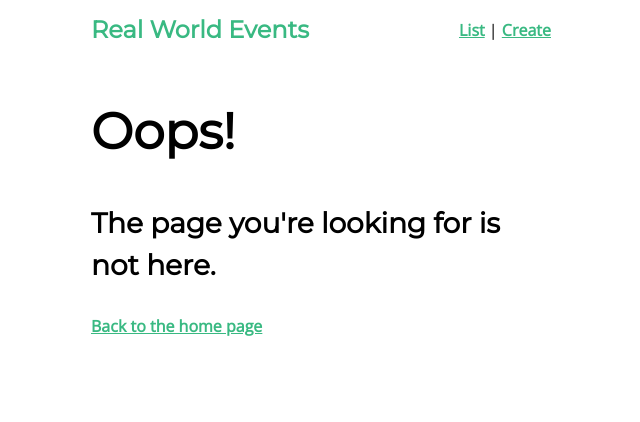
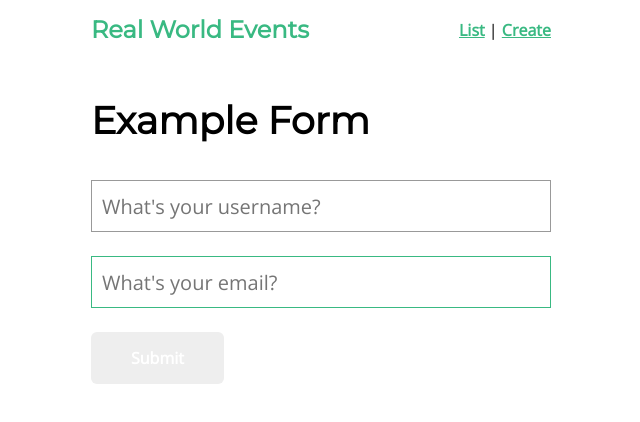
Before and after one commit to palegret/vue-mastery-project, a Vue app: page /example in a window 1280 px wide. Before the commit this address led to /404. Shown: the top 422 px of the page, without its empty margins (319-959 px from the left). Built offline with nearby package versions, Linux system fonts and the light colour scheme.

Commit message:
Code for lesson 10, 'Form Validation with Vuelidate'.

```diff
--- a/package.json
+++ b/package.json
@@ -17,6 +17,7 @@
     "vue": "^2.5.22",
     "vue-router": "3.1.3",
     "vuejs-datepicker": "1.6.2",
+    "vuelidate": "^0.7.5",
     "vuetify": "2.0.11",
     "vuex": "3.1.1"
   },
--- a/src/App.vue
+++ b/src/App.vue
@@ -195,6 +195,7 @@ textarea {
   -webkit-appearance: none;
 }
 [type='text'],
+[type='email'],
 [type='number'],
 [type='search'],
 [type='password'] {
@@ -204,6 +205,7 @@ textarea {
   font-size: 20px;
 }
 [type='text']:focus,
+[type='email'],
 [type='number']:focus,
 [type='search']:focus,
 [type='password']:focus {
@@ -249,6 +251,13 @@ select:focus::ms-value {
 select::ms-expand {
   opacity: 0;
 }
+.error {
+  border: 1px solid red;
+}
+.error-message {
+  color: red;
+}
+
 /* NProgress override */
 #nprogress .bar {
   background: #39b982;
--- a/src/main.js
+++ b/src/main.js
@@ -1,17 +1,21 @@
-// import "nprogress/nprogress.css";
-import "./styles/nprogress-overrides.css";
+// =============================================================================
+// Codebase for the following Vue Mastery courses:
+//
+// 💥 Real World Vue.js
+// 💥 Mastering Vuex
+// 💥 Next-Level Vue
+//
+// GitHub: https://github.com/Code-Pop/real-world-vue
+// =============================================================================
+
+import "./styles/nprogress-overrides.css"; // Default: nprogress/nprogress.css
 
 import upperFirst from "lodash/upperFirst";
 import camelCase from "lodash/camelCase";
 
-// Codebase for the following Vue Mastery courses:
-// 💥 Real World Vue.js
-// 💥 Mastering Vuex
-// 💥 Next-Level Vue
+import Vue from "vue";
 
-// GitHub: https://github.com/Code-Pop/real-world-vue
-
-import Vue from "vue";
+import "./plugins/vuelidate";
 
 import router from "./router";
 import store from "./store/store";
@@ -20,34 +24,19 @@ import App from "./App.vue";
 
 Vue.config.productionTip = false;
 
-// From: https://vuejs.org/v2/guide/components-registration.html#Automatic-Global-Registration-of-Base-Components
+// The following component registration code is in lieu of having to manually
+// import and call Vue.component() on each import.
+// See: https://vuejs.org/v2/guide/components-registration.html#Automatic-Global-Registration-of-Base-Components
 
 const baseComponentContext = require.context("./components", false, /Base[A-Z]\w+\.(vue|js)$/);
 
 baseComponentContext.keys().forEach(filePath => {
-  const componentConfig = baseComponentContext(filePath)
   const fileName = filePath.split("/").pop().replace(/\.\w+$/, "");
   const pascalCasedComponentName = upperFirst(camelCase(fileName))
-
-  // Uses default if exported with `export default`
+  const componentConfig = baseComponentContext(filePath)
   const componentDefinition = componentConfig.default || componentConfig
-
   Vue.component(pascalCasedComponentName, componentDefinition)
 });
-
-/*
-// The above is in lieu of:
-import BaseButton from "./components/BaseButton";
-import BaseIcon from "./components/BaseIcon";
-import BaseInput from "./components/BaseInput";
-// ...
-Vue.component("BaseIcon", BaseIcon)
-Vue.component("BaseButton", BaseButton)
-Vue.component("BaseInput", BaseInput)
-// ...
-// Vue.component("Base...
-// ...
-*/
 
 new Vue({
   router,
--- /dev/null
+++ b/src/plugins/vuelidate.js
@@ -0,0 +1,4 @@
+import Vue from 'vue'
+import Vuelidate from 'vuelidate'
+
+Vue.use(Vuelidate)
--- a/src/router.js
+++ b/src/router.js
@@ -9,6 +9,7 @@ import store from '@/store/store'
 import EventCreate from './views/EventCreate.vue'
 import EventList from './views/EventList.vue'
 import EventShow from './views/EventShow.vue'
+import Example from './views/Example.vue'
 import NetworkIssue from './views/NetworkIssue.vue'
 import NotFound from './views/NotFound.vue'
 import User from './views/User.vue'
@@ -30,6 +31,11 @@ const router = new Router({
       path: '/event/create',
       name: 'event-create',
       component: EventCreate
+    },
+    {
+      path: '/example',
+      name: 'event-create',
+      component: Example
     },
     {
       path: '/event/:id',
--- /dev/null
+++ b/src/views/Example.vue
@@ -0,0 +1,69 @@
+<template>
+  <form @submit.prevent="submit">
+    <h2>Example Form</h2>
+    <div class="field">
+      <input
+        type="text"
+        placeholder="What's your username?"
+        v-model="username"
+        :class="{ error: $v.username.$error }"
+        @blur="$v.username.$touch()"
+      />
+      <div class="error-message" v-if="$v.username.$error">
+        <p v-if="!$v.username.required">Username is required.</p>
+      </div>
+    </div>
+    <div class="field">
+      <input
+        type="email"
+        placeholder="What's your email?"
+        v-model="email"
+        :class="{ error: $v.email.$error }"
+        @blur="$v.email.$touch()"
+      />
+      <div class="error-message" v-if="$v.email.$error">
+        <p v-if="!$v.email.required">Email is required.</p>
+        <p v-if="!$v.email.email">Please enter a valid email.</p>
+      </div>
+    </div>
+    <BaseButton type="submit" buttonClass="-fill-gradient" :disabled="$v.$invalid">Submit</BaseButton>
+    <p v-if="$v.$anyError" class="error-message">
+      Please fill out all required fields using the correct format.
+    </p>
+  </form>
+</template>
+
+<script>
+/* eslint no-console: 0 */
+
+import { required, email } from 'vuelidate/lib/validators'
+
+export default {
+  data() {
+    return {
+      username: null,
+      email: null
+    };
+  },
+  validations: {
+    username: {
+      required
+    },
+    email: {
+      required,
+      email
+    }
+  },
+  methods: {
+    submit() {
+      this.$v.$touch()
+
+      // Calling $touch() again changes the $dirty status on all form
+      // validations, causing $error to be true for all $invalid fields.
+
+      if (!this.$v.$invalid)
+        console.log('Form Submission:', { username: this.username, email: this.email })
+    }
+  }
+};
+</script>
```
Also changed, not shown: 1 other file (tests, documents, lock files or other folders).
